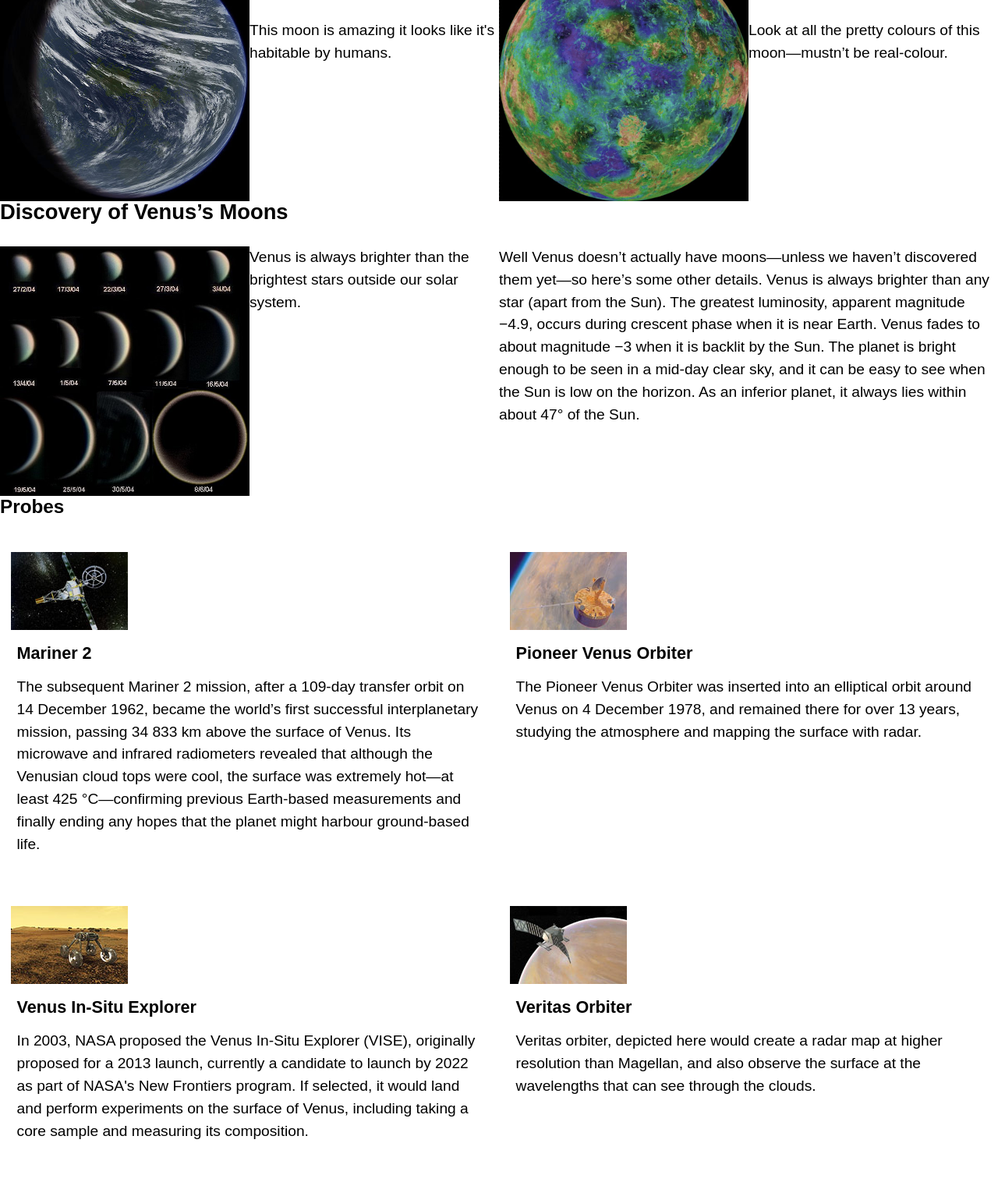
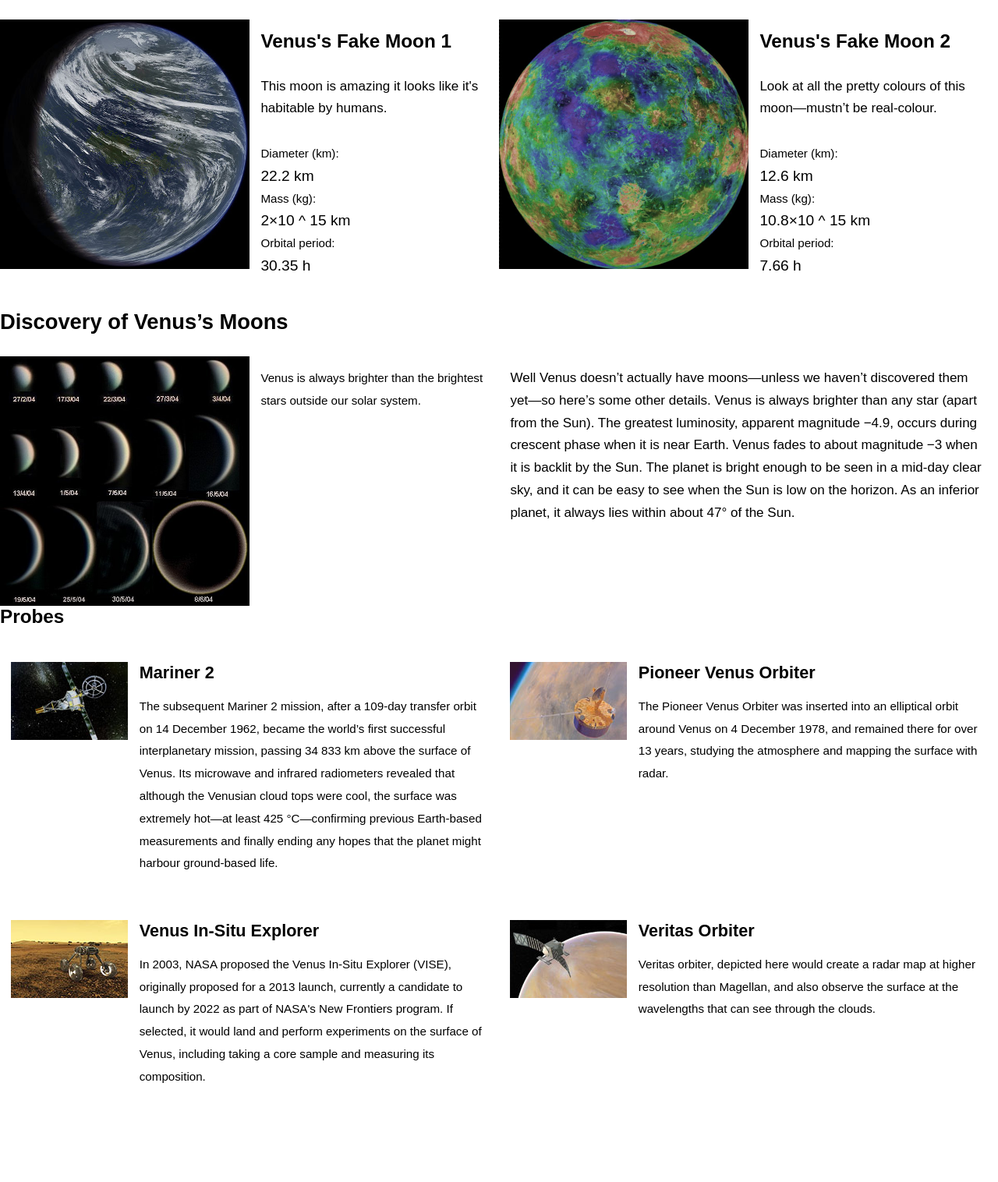
Before and after one commit to cassandrabarbe/dsn1675-planet-website, a plain HTML site: page moon.html in a window 1280 px wide. Shown: the part 148-1664 px from the top of the page at 78% size. After the commit the page ends 1587 px from the top, so only its background shows below. Drawn offline with Linux system fonts and the light colour scheme.

Commit message:
fixed the type, and added media icons

```diff
--- a/moon.html
+++ b/moon.html
@@ -25,6 +25,9 @@
         <li><a class="island-1-2" href="exploration.html">Exploration</a></li>
       </ul>
     </nav>
+    <div class="unit xs-1 s-1 m-1 l-1">
+      <h2 class="peta text-center"> Moons </h2>
+    </div>
 </header>
 
 <div class="grid">
@@ -34,9 +37,14 @@
 			<div class="unit xs-1 s-1 m-1 l-1-2">
 		      <img class="img-flex" src="images/venus-moon-1.jpg" alt="image of venus moon 1">
 		  </div>
-      <div class="unit xs-1 s-1 m-1 l-1-2">
-		      <h2>Venus's Fake Moon 1</h2>
-		        <p>This moon is amazing it looks like it's habitable by humans.</p>
+      <div class="unit xs-1 s-1 m-1 l-1-2 island-1-2">
+		      <h4 class="giga">Venus's Fake Moon 1</h4>
+		        <p class="milli">This moon is amazing it looks like it's habitable by humans.</p>
+            <dl>
+              <dd class="micro">Diameter (km):</dd> <dt>22.2 km</dt>
+              <dd class="micro">Mass (kg):</dd> <dt>2×10 ^ 15 km</dt>
+              <dd class="micro">Orbital period:</dd> 30.35 h</dt>
+            </dl>
       </div>
     </div>
 </div>
@@ -47,9 +55,13 @@
 			<div class="unit xs-1 s-1 m-1 l-1-2">
 		      <img class="img-flex" src="images/venus-moon-2.jpg" alt="image of venus moon 2">
 		  </div>
-      <div class="unit xs-1 s-1 m-1 l-1-2">
-		      <h2>Venus's Fake Moon 2</h2>
-		      <p>Look at all the pretty colours of this moon—mustn’t be real-colour.</p>
+      <div class="unit xs-1 s-1 m-1 l-1-2 island-1-2">
+		      <h4 class="giga">Venus's Fake Moon 2</h4>
+		      <p class="milli">Look at all the pretty colours of this moon—mustn’t be real-colour.</p>
+          <dl>
+          <dd class="micro">Diameter (km):</dd> <dt>12.6 km</dt>
+          <dd class="micro">Mass (kg):</dd> <dt>10.8×10 ^ 15 km</dt>
+          <dd class="micro">Orbital period:</dd> <dt>7.66 h</dt>
       </div>
   </div>
 </div>
@@ -61,11 +73,11 @@
     <div class="unit xs-1 s-1 m-1 l-1-4">
       <img class="img-flex" src="images/venus-phases.jpg" alt="image of venus phases">
     </div>
-    <div class="unit xs-1 s-1 m-1-4 l-1-4">
-      <p> Venus is always brighter than the brightest stars outside our solar system.</p>
+    <div class="unit xs-1 s-1 m-1-4 l-1-4 island-1-2">
+      <p class="micro"> Venus is always brighter than the brightest stars outside our solar system.</p>
     </div>
-      <div class="unit xs-1 s-1 m-3-4 l-1-2">
-        <p>Well Venus doesn’t actually have moons—unless we haven’t discovered them yet—so here’s some other details. Venus is always brighter than any star (apart from the Sun). The greatest luminosity, apparent magnitude −4.9, occurs during crescent phase when it is near Earth. Venus fades to about magnitude −3 when it is backlit by the Sun. The planet is bright enough to be seen in a mid-day clear sky, and it can be easy to see when the Sun is low on the horizon. As an inferior planet, it always lies within about 47° of the Sun.</p>
+      <div class="unit xs-1 s-1 m-3-4 l-1-2 island-1-2">
+        <p class="milli">Well Venus doesn’t actually have moons—unless we haven’t discovered them yet—so here’s some other details. Venus is always brighter than any star (apart from the Sun). The greatest luminosity, apparent magnitude −4.9, occurs during crescent phase when it is near Earth. Venus fades to about magnitude −3 when it is backlit by the Sun. The planet is bright enough to be seen in a mid-day clear sky, and it can be easy to see when the Sun is low on the horizon. As an inferior planet, it always lies within about 47° of the Sun.</p>
     </div>
 </div>
 
@@ -78,11 +90,11 @@
     <div class="media">
       <div class="media__img island-1-4">
         <img src="images/mariner-2.jpg" alt="">
+      </div>
             <div class="media__body island-1-4">
               <h2 class="mega push-1-2"> Mariner 2</h2>
-              <p>The subsequent Mariner 2 mission, after a 109-day transfer orbit on 14 December 1962, became the world’s first successful interplanetary mission, passing 34 833 km above the surface of Venus. Its microwave and infrared radiometers revealed that although the Venusian cloud tops were cool, the surface was extremely hot—at least 425 °C—confirming previous Earth-based measurements and finally ending any hopes that the planet might harbour ground-based life.</p>
+              <p class="micro">The subsequent Mariner 2 mission, after a 109-day transfer orbit on 14 December 1962, became the world’s first successful interplanetary mission, passing 34 833 km above the surface of Venus. Its microwave and infrared radiometers revealed that although the Venusian cloud tops were cool, the surface was extremely hot—at least 425 °C—confirming previous Earth-based measurements and finally ending any hopes that the planet might harbour ground-based life.</p>
             </div>
-      </div>
     </div>
   </div>
 
@@ -90,11 +102,11 @@
       <div class="media">
         <div class="media__img island-1-4">
           <img src="images/pioneer.jpg" alt="">
+          </div>
               <div class="media__body island-1-4">
                 <h2 class="mega push-1-2"> Pioneer Venus Orbiter</h2>
-                <p>The Pioneer Venus Orbiter was inserted into an elliptical orbit around Venus on 4 December 1978, and remained there for over 13 years, studying the atmosphere and mapping the surface with radar.</p>
+                <p class="micro">The Pioneer Venus Orbiter was inserted into an elliptical orbit around Venus on 4 December 1978, and remained there for over 13 years, studying the atmosphere and mapping the surface with radar.</p>
               </div>
-        </div>
       </div>
     </div>
 
@@ -102,11 +114,11 @@
         <div class="media">
           <div class="media__img island-1-4">
             <img src="images/vise.jpg" alt="">
+              </div>
                 <div class="media__body island-1-4">
                   <h2 class="mega push-1-2"> Venus In-Situ Explorer</h2>
-                  <p>In 2003, NASA proposed the Venus In-Situ Explorer (VISE), originally proposed for a 2013 launch, currently a candidate to launch by 2022 as part of NASA's New Frontiers program. If selected, it would land and perform experiments on the surface of Venus, including taking a core sample and measuring its composition.</p>
+                  <p class="micro">In 2003, NASA proposed the Venus In-Situ Explorer (VISE), originally proposed for a 2013 launch, currently a candidate to launch by 2022 as part of NASA's New Frontiers program. If selected, it would land and perform experiments on the surface of Venus, including taking a core sample and measuring its composition.</p>
                 </div>
-          </div>
         </div>
       </div>
 
@@ -114,11 +126,11 @@
           <div class="media">
             <div class="media__img island-1-4">
               <img src="images/veritas.jpg" alt="">
+                </div>
                   <div class="media__body island-1-4">
                     <h2 class="mega push-1-2"> Veritas Orbiter</h2>
-                    <p>Veritas orbiter, depicted here would create a radar map at higher resolution than Magellan, and also observe the surface at the wavelengths that can see through the clouds.</p>
+                    <p class="micro">Veritas orbiter, depicted here would create a radar map at higher resolution than Magellan, and also observe the surface at the wavelengths that can see through the clouds.</p>
                   </div>
-            </div>
           </div>
         </div>
 </div>
```
Also changed, not shown: index.html (+20 -20 lines).
